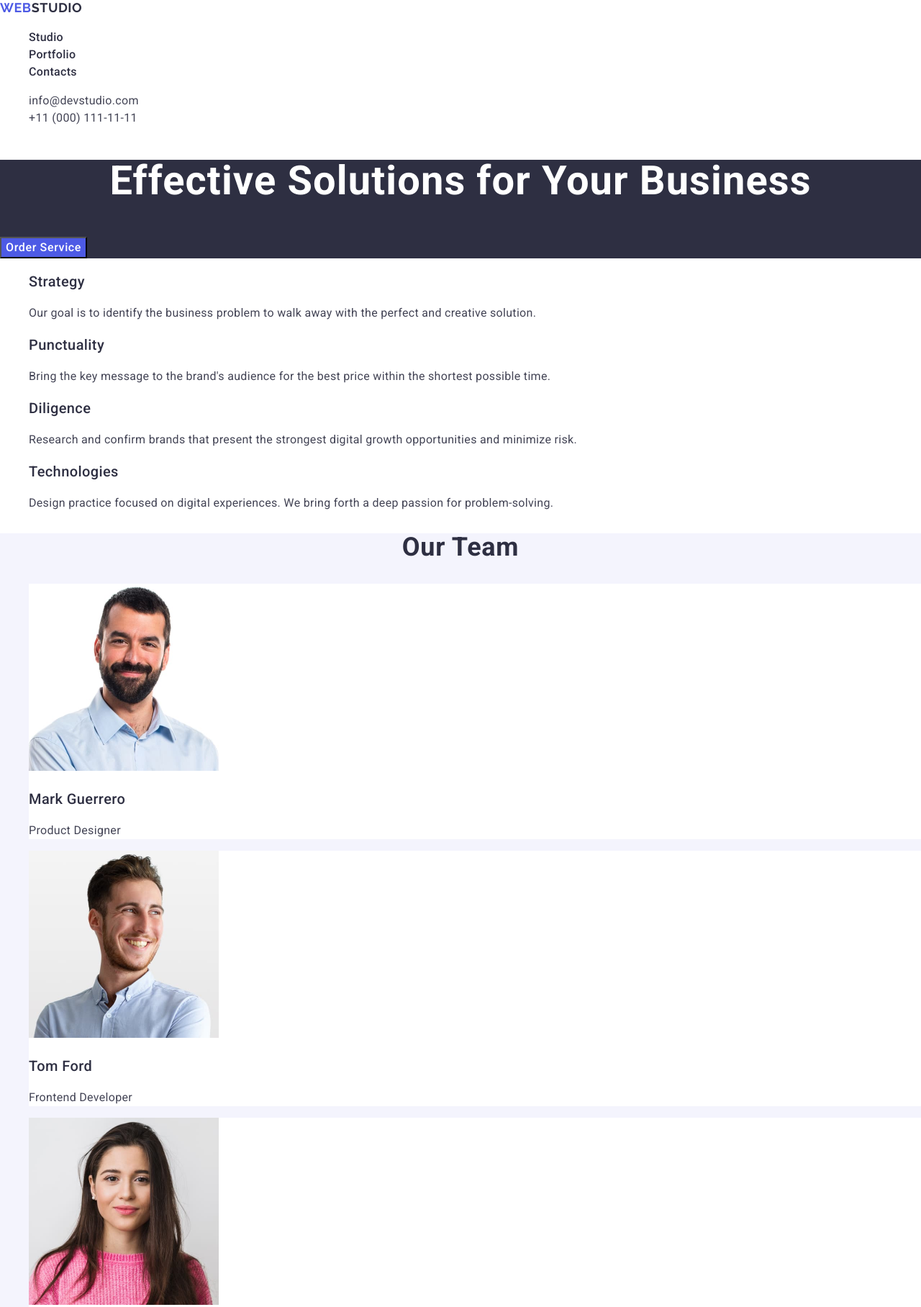
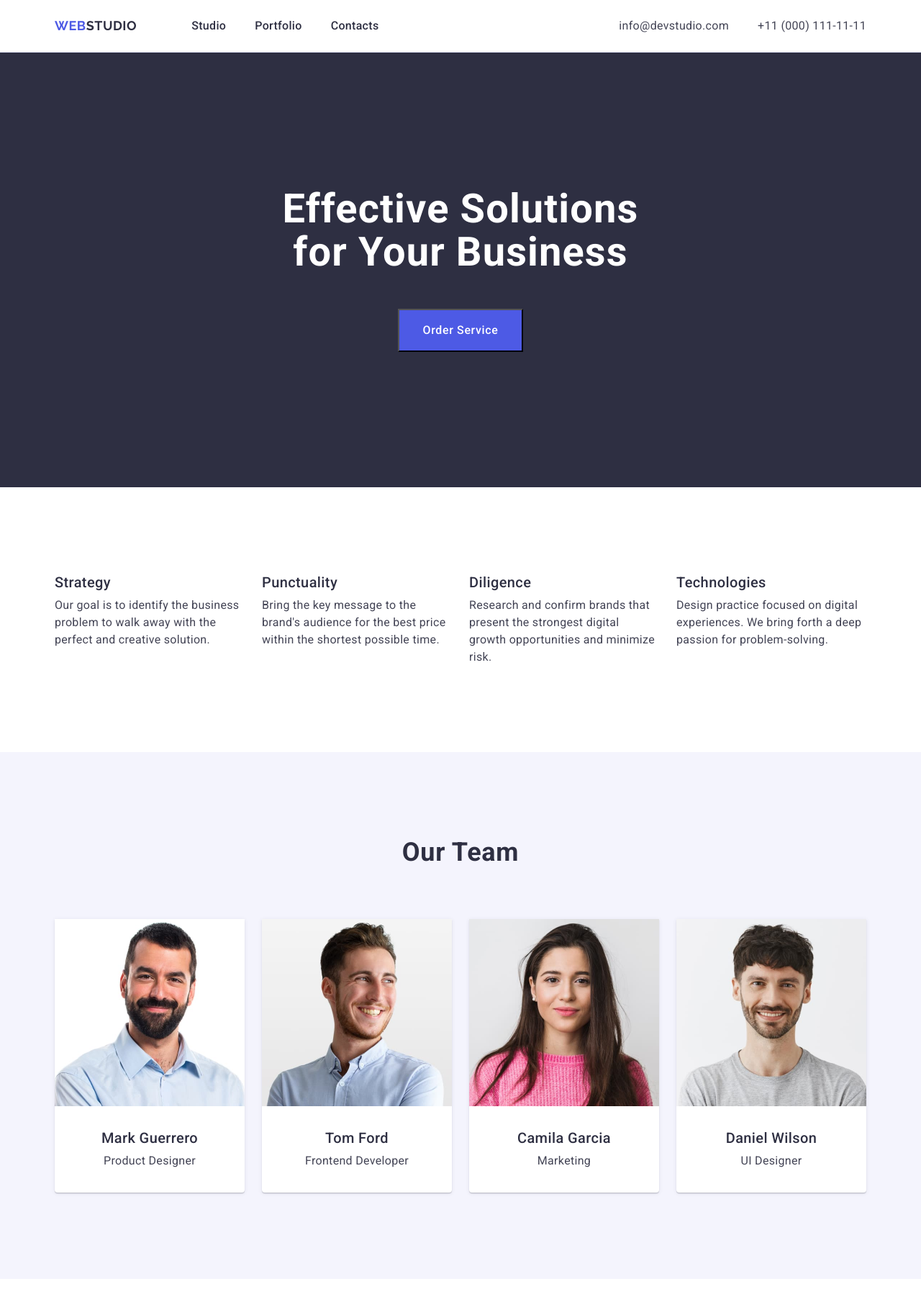
Before and after one commit to ValeriaBokotejova/goit-markup-hw-03, a plain HTML site: page index.html in a window 1280 px wide. Shown: the top 1816 px of the page at 72% size. Drawn offline with nearby package versions, Linux system fonts and the light colour scheme.

Commit message:
initial commit

```diff
--- a/css/styles.css
+++ b/css/styles.css
@@ -1,5 +1,6 @@
 /* #region variables */
 :root {
+  /* colors */
   --primary-brand: #4d5ae5;
   --pressed-state: #404bbf;
   --dark: #2e2f42;
@@ -12,6 +13,11 @@
   --hero-bg: rgba(46, 47, 66, 0.7);
   --white-bg: #fff;
   --modal-bg: #fcfcfc;
+
+  /* others */
+  --items: 4;
+  --indent-col: 24px;
+  --indent-row: 48px;
 }
 /* #endregion variables */
 
@@ -23,6 +29,15 @@ body {
   line-height: 1.5;
   letter-spacing: 0.02em;
 }
+h1,
+h2,
+h3,
+h4,
+h5,
+h6,
+p {
+  margin: 0;
+}
 a {
   text-decoration: none;
   color: currentColor;
@@ -30,6 +45,13 @@ a {
 ul,
 ol {
   list-style-type: none;
+  margin: 0;
+  padding-left: 0;
+}
+img {
+  display: block;
+  max-width: 100%;
+  height: auto;
 }
 button {
   color: currentColor;
@@ -39,6 +61,48 @@ button {
 /* #endregion base */
 
 /* #region common */
+
+.container {
+  max-width: 1158px;
+  padding: 0 15px;
+  margin: 0 auto;
+}
+.section {
+  padding: 120px 0;
+}
+
+/* Card-set */
+.card-set {
+  display: flex;
+  flex-wrap: wrap;
+  row-gap: var(--indent-row);
+  column-gap: var(--indent-col);
+}
+.card-set-item {
+  width: calc((100% - var(--indent-col) * (var(--items) - 1)) / var(--items));
+}
+.team__title,
+.portfolio__title {
+  font-weight: 700;
+  font-size: 36px;
+  line-height: 1.11;
+  letter-spacing: 0.02em;
+  text-align: center;
+  text-transform: capitalize;
+  color: var(--dark);
+  margin-bottom: 72px;
+}
+.team__subtitle,
+.portfolio__subtitle,
+.benefits__subtitle {
+  font-weight: 500;
+  font-size: 20px;
+  line-height: 1.2;
+  letter-spacing: 0.02em;
+  color: var(--dark);
+  margin-bottom: 8px;
+  margin-top: 32px;
+}
 .site-logo {
   font-family: "Raleway", sans-serif;
   font-weight: 700;
@@ -57,22 +121,52 @@ button {
 /* #endregion common */
 
 /* #region header */
-.site-nav__link {
+.site-header {
+  border-bottom: 1px solid var(--accent);
+  background: var(--white-bg);
+}
+.header-container {
+  display: flex;
+  justify-content: space-between;
+  align-items: center;
+}
+.header-nav {
+  display: flex;
+  align-items: center;
+}
+.header-site-logo {
+  margin-right: 76px;
+}
+.header-nav__list {
+  display: flex;
+  align-items: center;
+  gap: 40px;
+}
+.header-nav__link {
+  display: block;
+  padding: 24px 0;
   font-weight: 500;
   color: var(--dark);
 }
-.site-nav__link:hover,
-.site-nav__link:focus {
+.header-nav__link:hover,
+.header-nav__link:focus {
   color: var(--pressed-state);
 }
-.site-nav__link:active {
+.header-nav__link:active {
   color: var(--pressed-state);
   text-decoration: underline;
 }
 .contact-info {
   font-style: normal;
 }
+.contact-info__list {
+  display: flex;
+  align-items: center;
+  gap: 40px;
+}
 .contact-info__link {
+  display: block;
+  padding: 24px 0;
   color: var(--text);
 }
 .contact-info__link:hover,
@@ -84,16 +178,31 @@ button {
 /* #region hero */
 .hero {
   background-color: var(--dark);
+  padding: 188px 0;
+}
+.hero .container {
+  display: flex;
+  flex-direction: column;
+  align-items: center;
+  justify-content: center;
 }
 .hero__title {
+  width: 496px;
   font-weight: 700;
   font-size: 56px;
   line-height: 1.07;
   letter-spacing: 0.02em;
   text-align: center;
   color: var(--white-bg);
+  margin-bottom: 48px;
 }
 .hero__btn {
+  display: flex;
+  align-items: center;
+  justify-content: center;
+  padding: 16px 32px;
+  min-width: 169px;
+  min-height: 56px;
   font-weight: 500;
   letter-spacing: 0.04em;
   line-height: 1.5;
@@ -111,12 +220,9 @@ button {
 /* #endregion hero */
 
 /* #region benefits */
+
 .benefits__subtitle {
-  font-weight: 500;
-  font-size: 20px;
-  line-height: 1.2;
-  letter-spacing: 0.02em;
-  color: var(--dark);
+  margin-top: 0;
 }
 /* #endregion benefits */
 
@@ -124,24 +230,18 @@ button {
 .team {
   background-color: var(--light);
 }
-.team__title {
-  font-weight: 700;
-  font-size: 36px;
-  line-height: 1.11;
-  letter-spacing: 0.02em;
-  text-transform: capitalize;
-  text-align: center;
-  color: var(--dark);
-}
-.team__subtitle {
-  font-weight: 500;
-  font-size: 20px;
-  line-height: 1.2;
-  letter-spacing: 0.02em;
-  color: var(--dark);
-}
+
 .team__item {
   background-color: var(--white-bg);
+  border-radius: 0 0 4px 4px;
+  box-shadow: 0 2px 1px 0 rgba(46, 47, 66, 0.08),
+    0 1px 1px 0 rgba(46, 47, 66, 0.16), 0 1px 6px 0 rgba(46, 47, 66, 0.08);
+  padding: 0px 0px 32px 0px;
+}
+.team-content {
+  display: flex;
+  flex-direction: column;
+  align-items: center;
 }
 .team__desc {
   letter-spacing: 0.02em;
@@ -149,21 +249,22 @@ button {
 /* #endregion team */
 
 /* #region portfolio */
-.portfolio__title {
-  font-weight: 700;
-  font-size: 36px;
-  line-height: 1.11;
-  letter-spacing: 0.02em;
-  text-align: center;
-  text-transform: capitalize;
-  color: var(--dark);
+.portfolio__subtitle {
+  margin: 0;
 }
-.portfolio__subtitle {
-  font-weight: 500;
-  font-size: 20px;
-  line-height: 1.2;
-  letter-spacing: 0.02em;
-  color: var(--dark);
+.portfolio-content {
+  box-sizing: border-box;
+  display: flex;
+  flex-direction: column;
+  align-items: start;
+  gap: 8px;
+  padding: 32px 16px;
+  border-right: 1px solid var(--accent);
+  border-bottom: 1px solid var(--accent);
+  border-left: 1px solid var(--accent);
+}
+.portfolio__list {
+  --items: 3;
 }
 /* #endregion portfolio */
 
@@ -171,7 +272,15 @@ button {
 .site-footer {
   background-color: var(--dark);
 }
+.site-footer .container {
+  display: flex;
+  flex-direction: column;
+  align-items: start;
+  gap: 16px;
+  padding: 100px 15px;
+}
 .site-footer__text {
+  width: 264px;
   color: var(--light);
 }
 /* #endregion footer */
--- a/index.html
+++ b/index.html
@@ -24,19 +24,20 @@
   <body>
     <!-- #region header -->
     <header class="site-header">
-      <nav class="site-nav">
-        <a href="./index.html" class="site-logo"
+      <div class="header-container container">
+        <nav class="header-nav">
+          <a href="./index.html" class="header-site-logo site-logo"
             >Web<span class="site-logo--dark">Studio</span></a
           >
-        <ul class="site-nav__list">
-          <li class="site-nav__item">
-            <a href="./index.html" class="site-nav__link">Studio</a>
+          <ul class="header-nav__list">
+            <li class="header-nav__item">
+              <a href="./index.html" class="header-nav__link">Studio</a>
             </li>
-          <li class="site-nav__item">
-            <a href="" class="site-nav__link">Portfolio</a>
+            <li class="header-nav__item">
+              <a href="" class="header-nav__link">Portfolio</a>
             </li>
-          <li class="site-nav__item">
-            <a href="" class="site-nav__link">Contacts</a>
+            <li class="header-nav__item">
+              <a href="" class="header-nav__link">Contacts</a>
             </li>
           </ul>
         </nav>
@@ -54,42 +55,46 @@
             </li>
           </ul>
         </address>
+      </div>
     </header>
     <!-- #endregion header -->
     <!-- #region main -->
     <main>
       <!-- #region hero-->
       <section class="hero">
+        <div class="container">
           <h1 class="hero__title">Effective Solutions for Your Business</h1>
           <button class="hero__btn" type="button">Order Service</button>
+        </div>
       </section>
       <!-- #endregion hero-->
       <!-- #region benefits-->
-      <section class="benefits">
+      <section class="benefits section">
+        <div class="container">
           <h2 class="benefits__title" hidden>Benefits</h2>
-        <ul>
-          <li>
+          <ul class="card-set">
+            <li class="card-set-item">
               <h3 class="benefits__subtitle">Strategy</h3>
               <p class="benefits__desc">
-              Our goal is to identify the business problem to walk away with the
-              perfect and creative solution.
+                Our goal is to identify the business problem to walk away with
+                the perfect and creative solution.
               </p>
             </li>
-          <li>
+            <li class="card-set-item">
               <h3 class="benefits__subtitle">Punctuality</h3>
               <p class="benefits__desc">
                 Bring the key message to the brand's audience for the best price
                 within the shortest possible time.
               </p>
             </li>
-          <li>
+            <li class="card-set-item">
               <h3 class="benefits__subtitle">Diligence</h3>
               <p class="benefits__desc">
                 Research and confirm brands that present the strongest digital
                 growth opportunities and minimize risk.
               </p>
             </li>
-          <li>
+            <li class="card-set-item">
               <h3 class="benefits__subtitle">Technologies</h3>
               <p class="benefits__desc">
                 Design practice focused on digital experiences. We bring forth a
@@ -97,133 +102,160 @@
               </p>
             </li>
           </ul>
+        </div>
       </section>
       <!-- #endregion benefits-->
       <!-- #region our team-->
-      <section class="team">
+      <section class="team section">
+        <div class="container">
           <h2 class="team__title">Our Team</h2>
-        <ul class="team__list">
-          <li class="team__item">
+          <ul class="team__list card-set">
+            <li class="team__item card-set-item">
               <img
                 src="./images/team/img-1.jpg"
                 height="260"
                 width="264"
                 alt="Portrait of Mark Guerrero, Product Designer"
               >
+              <div class="team-content">
                 <h3 class="team__subtitle">Mark Guerrero</h3>
                 <p class="team__desc">Product Designer</p>
+              </div>
             </li>
-          <li class="team__item">
+            <li class="team__item card-set-item">
               <img
                 src="./images/team/img-2.jpg"
                 height="260"
                 width="264"
                 alt="Portrait of Tom Ford, Frontend Developer"
               >
+              <div class="team-content">
                 <h3 class="team__subtitle">Tom Ford</h3>
                 <p class="team__desc">Frontend Developer</p>
+              </div>
             </li>
-          <li class="team__item">
+            <li class="team__item card-set-item">
               <img
                 src="./images/team/img-3.jpg"
                 height="260"
                 width="264"
                 alt="Portrait of Camila Garcia, Marketing"
               >
+              <div class="team-content">
                 <h3 class="team__subtitle">Camila Garcia</h3>
                 <p class="team__desc">Marketing</p>
+              </div>
             </li>
-          <li class="team__item">
+            <li class="team__item card-set-item">
               <img
                 src="./images/team/img-4.jpg"
                 height="260"
                 width="264"
                 alt="Portrait of Daniel Wilson, UI Designer"
               >
+              <div class="team-content">
                 <h3 class="team__subtitle">Daniel Wilson</h3>
                 <p class="team__desc">UI Designer</p>
+              </div>
             </li>
           </ul>
+        </div>
       </section>
       <!-- #endregion our team-->
       <!-- #region our portfolio -->
-      <section class="portfolio">
+      <section class="portfolio section">
+        <div class="container">
           <h2 class="portfolio__title">Our Portfolio</h2>
-        <ul class="portfolio__list">
-          <li class="portfolio__item">
+          <ul class="portfolio__list card-set">
+            <li class="portfolio__item card-set-item">
               <img
                 src="./images/portfolio/img-1.jpg"
                 alt="Banking App"
                 width="360"
                 height="300"
               >
+              <div class="portfolio-content">
                 <h3 class="portfolio__subtitle">Banking App</h3>
                 <p class="portfolio__desc">App</p>
+              </div>
             </li>
-          <li class="portfolio__item">
+            <li class="portfolio__item card-set-item">
               <img
                 src="./images/portfolio/img-2.jpg"
                 alt="Cashless Payment"
                 width="360"
                 height="300"
               >
+              <div class="portfolio-content">
                 <h3 class="portfolio__subtitle">Cashless Payment</h3>
                 <p class="portfolio__desc">Marketing</p>
+              </div>
             </li>
-          <li class="portfolio__item">
+            <li class="portfolio__item card-set-item">
               <img
                 src="./images/portfolio/img-3.jpg"
                 alt="Meditation App"
                 width="360"
                 height="300"
               >
+              <div class="portfolio-content">
                 <h3 class="portfolio__subtitle">Meditation App</h3>
                 <p class="portfolio__desc">App</p>
+              </div>
             </li>
-          <li class="portfolio__item">
+            <li class="portfolio__item card-set-item">
               <img
                 src="./images/portfolio/img-4.jpg"
                 alt="Taxi Service"
                 width="360"
                 height="300"
               >
+              <div class="portfolio-content">
                 <h3 class="portfolio__subtitle">Taxi Service</h3>
                 <p class="portfolio__desc">Marketing</p>
+              </div>
             </li>
-          <li class="portfolio__item">
+            <li class="portfolio__item card-set-item">
               <img
                 src="./images/portfolio/img-5.jpg"
                 alt="Design"
                 width="360"
                 height="300"
               >
+              <div class="portfolio-content">
                 <h3 class="portfolio__subtitle">Screen Illustrations</h3>
                 <p class="portfolio__desc">Design</p>
+              </div>
             </li>
-          <li class="portfolio__item">
+            <li class="portfolio__item card-set-item">
               <img
                 src="./images/portfolio/img-6.jpg"
                 alt="Online Courses"
                 width="360"
                 height="300"
               >
+              <div class="portfolio-content">
                 <h3 class="portfolio__subtitle">Online Courses</h3>
                 <p class="portfolio__desc">Marketing</p>
+              </div>
             </li>
           </ul>
+        </div>
       </section>
       <!-- #endregion our portfolio -->
     </main>
     <!-- #endregion main -->
     <!-- #region footer -->
     <footer class="site-footer">
+      <div class="container">
         <a href="./index.html" class="site-logo"
           >Web<span class="site-logo--light">Studio</span></a
         >
         <p class="site-footer__text">
-        Increase the flow of customers and sales for your business with digital
-        marketing & growth solutions.
+          Increase the flow of customers and sales for your business with
+          digital marketing & growth solutions.
         </p>
+      </div>
     </footer>
     <!-- #endregion footer -->
   </body>
```
Lines whose indentation alone changed are shown as unchanged.
